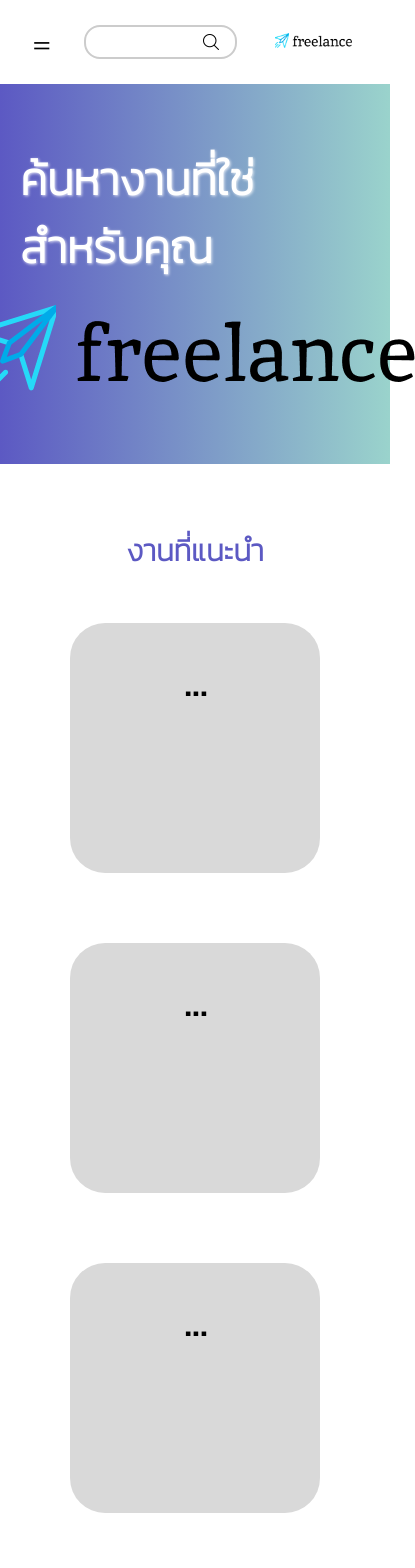
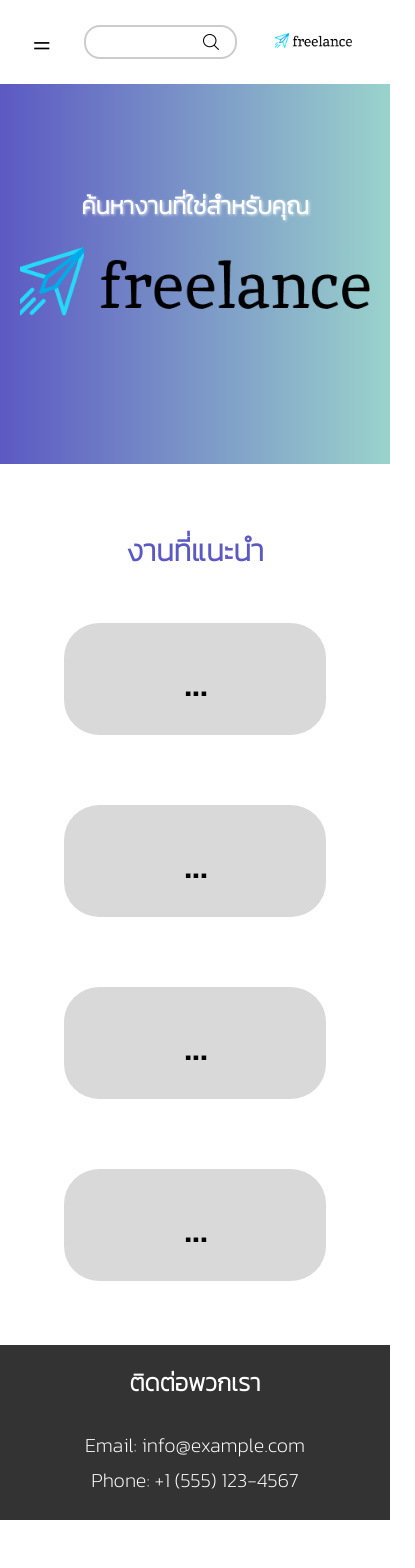
Before and after one commit to kimzey/project_mdt312_freelancing, a React (Vite) app in the folder client/mdt-freelancing/: page / in a window 390 px wide. Shown: the top 1568 px of the page, 415 px wide, since content can reach past the window. After the commit the page ends 1520 px from the top, so only its background shows below. Built offline with nearby package versions, Linux system fonts and the light colour scheme.

Commit message:
add func top "

```diff
--- a/client/mdt-freelancing/src/App.jsx
+++ b/client/mdt-freelancing/src/App.jsx
@@ -21,7 +21,7 @@
   })
 
   return (
-    <BrowserRouter>
+    <BrowserRouter >
     <Routes>
         <Route path="/" element={<Home />}/>
         <Route path="*" element={<NotFound/>}/>
--- a/client/mdt-freelancing/src/component/BlogComponent.css
+++ b/client/mdt-freelancing/src/component/BlogComponent.css
@@ -26,6 +26,7 @@
     max-width: 50%;
     margin: auto;
     display: block;
+    border-radius: 1rem;
 }
 @media only screen and (max-width: 950px) {
 
--- a/client/mdt-freelancing/src/component/HomeComponent.css
+++ b/client/mdt-freelancing/src/component/HomeComponent.css
@@ -24,7 +24,9 @@
   justify-content: center;
   display: flex;
 }
-
+.Home #logo_webb{
+  max-width: 100%;
+}
 @keyframes pullDown {
   from {
     transform: translateY(-25%);
@@ -50,8 +52,7 @@
 }
 
 .Home .square {
-  width: 250px;
-  height: 250px;
+  width: 20%;
   background-color: #D9D9D9;
   border-radius: 35px;
   text-align: center;
@@ -83,48 +84,7 @@
   margin-bottom: 25px;
 }
 
- /* CSS สำหรับมือถือ  */
-@media only screen and (max-width: 560px) {
 
- .Firstcontainer {
-    padding: 20px;
-    height: auto;
-  }
-
-  #text1 {
-    font-size: 24px;
-  }
-
-  .Secondcontainer {
-    padding: 20px;
-  }
-
-  #text2 {
-    font-size: 20px;
-    text-align: center;
-  }
-
-  .squarecontainer {
-    justify-content: flex-start;
-  }
-
-  .square {
-    margin: 0;
-  }
-
-  .thridcontainer {
-    padding: 20px;
-  }
-
-  #contact {
-    font-size: 24px;
-    padding-bottom: 5px;
-  }
-
-  .thridcontainer p {
-    margin: 5px 0;
-  }
-}
 
 
 
@@ -168,4 +128,53 @@
   .thridcontainer p {
     margin: 5px 0;
   }
+  .Home .square {
+    width: 40%;
+  }
 }
+
+ /* CSS สำหรับมือถือ  */
+ @media only screen and (max-width: 560px) {
+
+  .Firstcontainer {
+     padding: 20px;
+     height: auto;
+   }
+
+   .Home #text1 {
+     font-size: 24px;
+   }
+
+   .Secondcontainer {
+     padding: 20px;
+   }
+
+   #text2 {
+     font-size: 20px;
+     text-align: center;
+   }
+
+   .squarecontainer {
+     justify-content: flex-start;
+   }
+
+   .square {
+     margin: 0;
+   }
+
+   .thridcontainer {
+     padding: 20px;
+   }
+
+   #contact {
+     font-size: 24px;
+     padding-bottom: 5px;
+   }
+
+   .thridcontainer p {
+     margin: 5px 0;
+   }
+   .Home .square {
+     width: 100%;
+   }
+ }
--- a/client/mdt-freelancing/src/component/HomeComponent.jsx
+++ b/client/mdt-freelancing/src/component/HomeComponent.jsx
@@ -23,11 +23,11 @@
       <div className="Secondcontainer">
         <p id="text2">งานที่แนะนำ</p>
 
-        <div class="squarecontainer">
-          <p class="square"> ... </p>
-          <p class="square"> ... </p>
-          <p class="square"> ... </p>
-          <p class="square"> ... </p>
+        <div className="squarecontainer">
+          <p className="square"> ... </p>
+          <p className="square"> ... </p>
+          <p className="square"> ... </p>
+          <p className="square"> ... </p>
         </div>
       </div>
 
--- a/client/mdt-freelancing/src/component/NavbarComponent.jsx
+++ b/client/mdt-freelancing/src/component/NavbarComponent.jsx
@@ -52,7 +52,7 @@
                 <input type="search" id="search_input" value={input} onChange={(e)=>Setinput(e.target.value)} onKeyDown={enter_search} ></input>
                 <img src={serach_img} id="logo_serach" onClick={submit_search} ></img>
             </div>
-            <div className="list">
+            <div className="list" onClick={add_show}>
 
                 {User && <>
                     <img src={`http://localhost:5050/img_user/${User.name_img||"avatar.png"}`} id="profile_img" onClick={()=>navigate(`/profile/${User.username}`)}></img>
--- a/client/mdt-freelancing/src/component/NotFoundPage.jsx
+++ b/client/mdt-freelancing/src/component/NotFoundPage.jsx
@@ -4,6 +4,7 @@
 export default function NotFound() {
   return (
     <>
+      <Navbar></Navbar>
       <div className="container-NotFound">
       <h1 className="title">NotFound (404 Page NotFound)</h1>
       {/* <img src={notfound} alt="NotFound"/> */}
--- a/client/mdt-freelancing/src/component/PostComponent.jsx
+++ b/client/mdt-freelancing/src/component/PostComponent.jsx
@@ -38,7 +38,6 @@
     const fetchblogs = async () =>{
             await axios.get(`http://localhost:5050/api/posts/${param.category}/${page_number}`)
             .then((response) => {
-                console.log(response.data);
                 setblogs(response.data)
             })
             .catch(err=>{
@@ -50,7 +49,15 @@
         fetchuser()
         setContent(null)
         fetchblogs()
-    },[page_number,param])
+        window.scrollTo({top: 0, left: 0});
+    },[page_number])
+
+    useEffect(()=>{
+        fetchuser()
+        setContent(null)
+        fetchblogs()
+        setPage_number(0)
+    },[param])
 
     const setWrite = (e)=>{
         setContent(e)
@@ -76,7 +83,6 @@
                 setContent(null);
             })
             .catch(err=>{
-                console.log(err)
                 Swal.fire({
                     title: "แจ้งเตือน",
                     text: err.response.data.error,
@@ -100,7 +106,9 @@
         }
     }
     const add_pagenumber  = ()=>{
-        setPage_number(page_number+1)
+        if(blogs.length > 0){
+            setPage_number(page_number+1)
+        }
     }
   return (<>
         <Navbar></Navbar>
@@ -141,13 +149,30 @@
                 <div className="btn_page">
                     <button className="btn_pages" onClick={reduce_pagenumber}>Back</button>
                     <h1>{page_number+1}</h1>
-                    <button className="btn_pages" onClick={add_pagenumber}>Next</button>
+                    <button className="btn_pages" onClick={add_pagenumber} >Next</button>
                 </div>
-                {
+
+                {blogs.length > 0
+                ? (
                     blogs.map((blog)=>(
                         <Blog key={blog._id} blog={blog}></Blog>
                     ))
-                }
+                )
+                : <h1>ไม่พบบทความ</h1> }
+
+                {blogs.length >0
+                ?(<div className="btn_page">
+                    <button className="btn_pages" onClick={reduce_pagenumber}>Back</button>
+                    <h1>{page_number+1}</h1>
+                    <button className="btn_pages" onClick={add_pagenumber}>Next</button>
+                </div>)
+                :<></>}
+
+                {/* {
+                    blogs.map((blog)=>(
+                        <Blog key={blog._id} blog={blog}></Blog>
+                    ))
+                } */}
             </div>
 
         </div>
--- a/client/mdt-freelancing/src/component/ProfileComponent.jsx
+++ b/client/mdt-freelancing/src/component/ProfileComponent.jsx
@@ -5,7 +5,9 @@
 export default function ProfileComponent() {
   const fileInputRef = useRef(null);
 
-  const handleFileUpload = () => {    console.log("File uploaded");
+  const handleFileUpload = (e) => {
+    console.log("File uploaded");
+    console.log(e.target.files[0]);
   };
 
   return (
@@ -24,12 +26,9 @@
               />
             </div>
 
-            <form
-              action="/profilepic">
               <input type="file" ref={fileInputRef}
-                style={{ display: "none" }}onChange={handleFileUpload}
+                style={{ display: "none" }} onChange={handleFileUpload}
               />
-            </form>
           </div>
 
           <div className="about">
```
